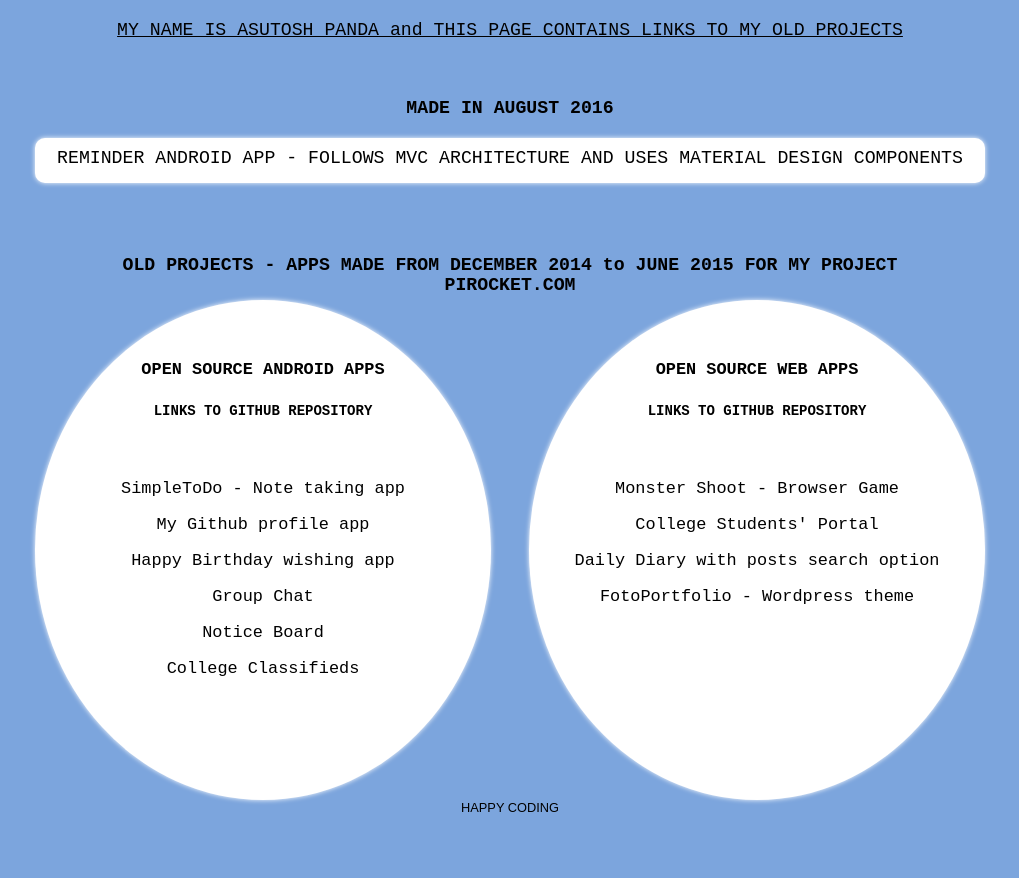
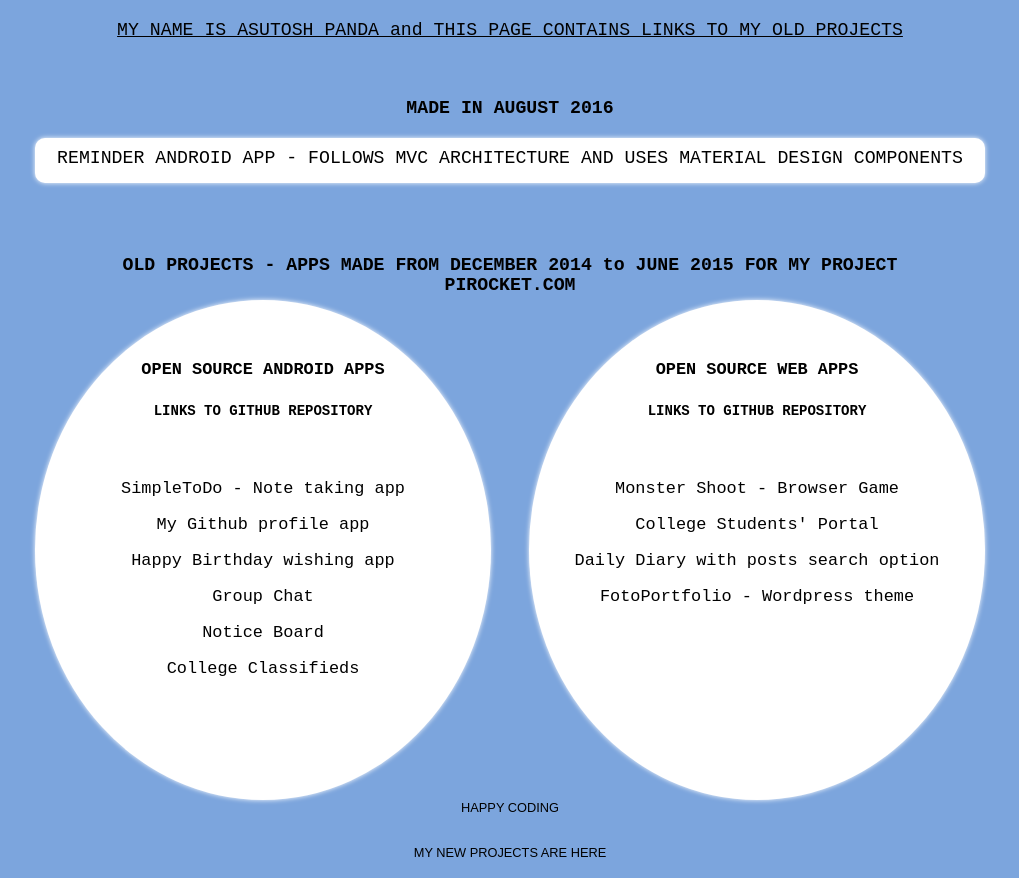
Before and after one commit to Asutosh11/projects, a plain HTML site: page index.html in a window 1280 px wide. Shown: the whole page, without its empty margins (130-1149 px from the left). Before the commit the page ends 848 px from the top, so only its background shows below. Drawn offline with Linux system fonts and the light colour scheme.

Commit message:
Update index.html

```diff
--- a/index.html
+++ b/index.html
@@ -77,6 +77,11 @@
                    HAPPY CODING
 
                    <br>
+                   <br>
+
+                    <br>
+            <a href = 'https://asutosh.herokuapp.com/'>MY NEW PROJECTS ARE HERE </a>
+
 
                 <br>
                </div>
```
